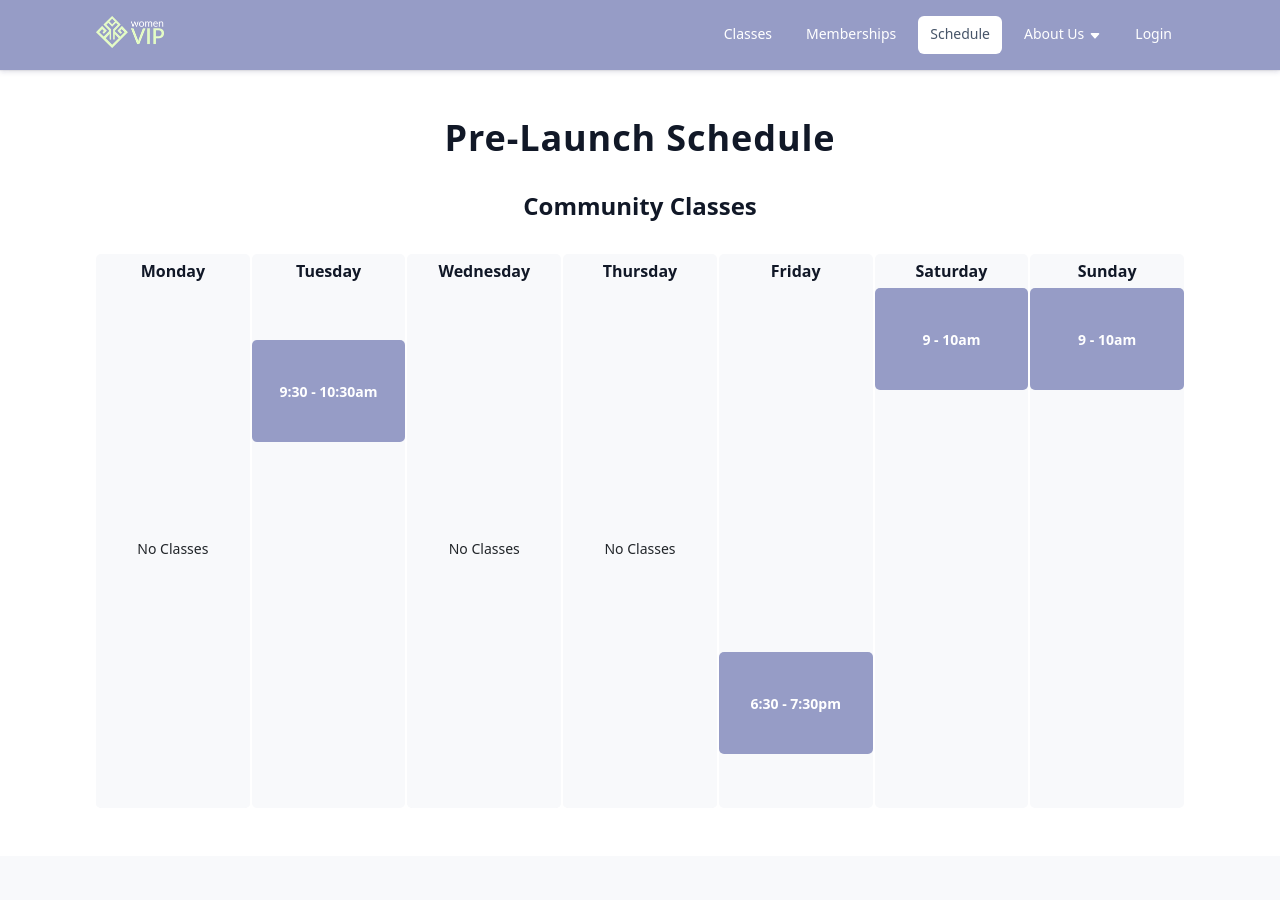
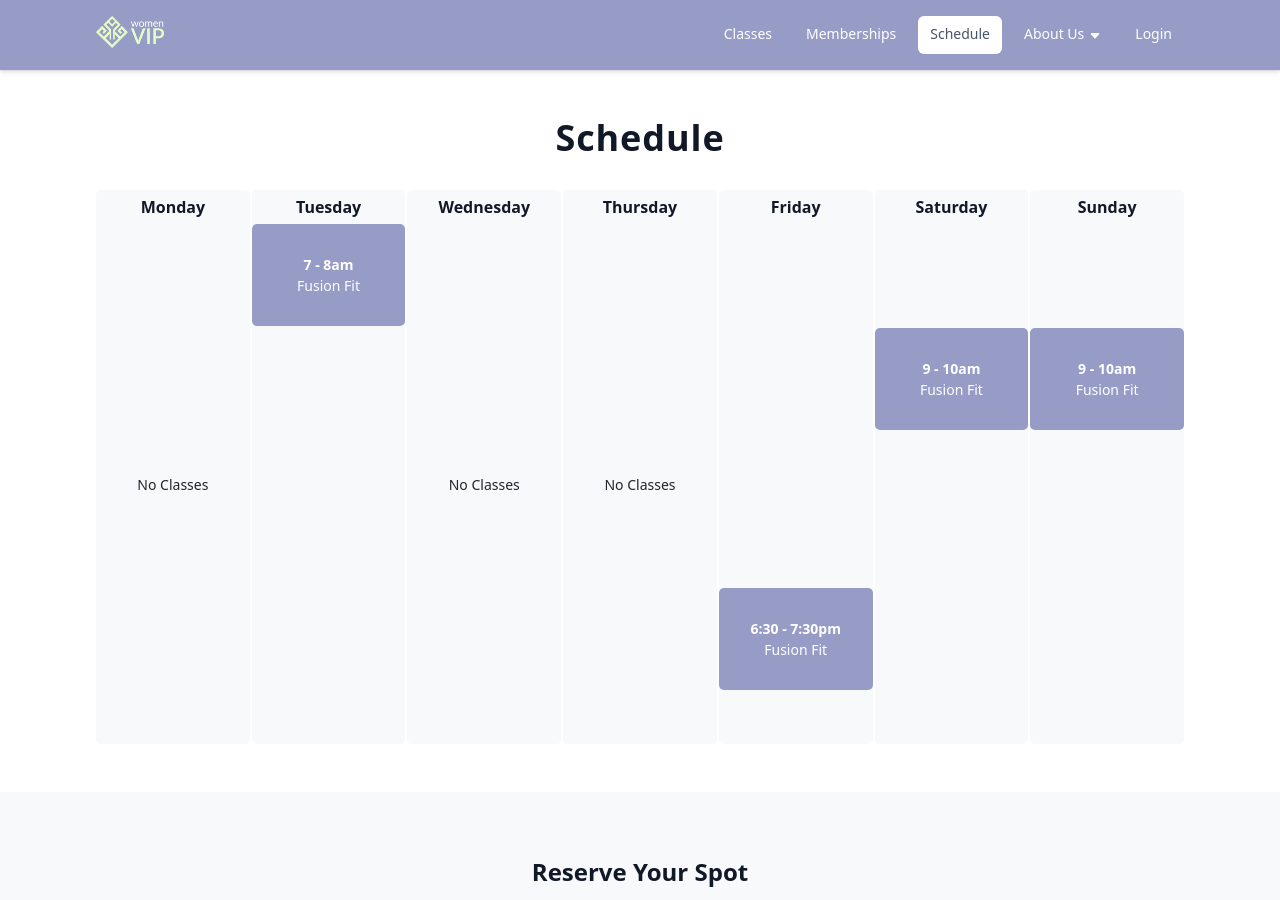
Before and after one commit to TGA-Academy/TGA-Academy.github.io, a Jekyll site: the page built from pages/schedule.html, in a window 1280 px wide and 900 px high. Built offline with Jekyll 4.4.1, drawn with Linux system fonts in a browser that asks for light colours.

Commit message:
adjusting schedule

```diff
--- a/pages/schedule.html
+++ b/pages/schedule.html
@@ -6,11 +6,8 @@ permalink: /schedule
 
 <section>
   <h1 class="text-center">
-    Pre-Launch Schedule
+    Schedule
   </h1>
-  <h2 class="text-center">
-    Community Classes
-  </h2>
 
   <div class="r-calendar">
     <div class="r-calendar-days">
@@ -30,10 +27,11 @@ permalink: /schedule
           Tuesday
         </div>
         <div class="r-calendar-day-events">
-          <div class="r-calendar-day-event r-event-start-2 r-event-end-4">
+          <div class="r-calendar-day-event r-event-start-1 r-event-end-3">
             <div class="r-calendar-day-event-time">
-              9:30 - 10:30am
+              7 - 8am
             </div>
+            <div>Fusion Fit</div>
           </div>
         </div>
       </div>
@@ -69,6 +67,7 @@ permalink: /schedule
             <div class="r-calendar-day-event-time">
               6:30 - 7:30pm
             </div>
+            <div>Fusion Fit</div>
           </div>
         </div>
       </div>
@@ -78,10 +77,11 @@ permalink: /schedule
           Saturday
         </div>
         <div class="r-calendar-day-events">
-          <div class="r-calendar-day-event r-event-start-1 r-event-end-3">
+          <div class="r-calendar-day-event r-event-start-3 r-event-end-5">
             <div class="r-calendar-day-event-time">
               9 - 10am
             </div>
+            <div>Fusion Fit</div>
           </div>
         </div>
       </div>
@@ -91,10 +91,11 @@ permalink: /schedule
           Sunday
         </div>
         <div class="r-calendar-day-events">
-          <div class="r-calendar-day-event r-event-start-1 r-event-end-3">
+          <div class="r-calendar-day-event r-event-start-3 r-event-end-5">
             <div class="r-calendar-day-event-time">
               9 - 10am
             </div>
+            <div>Fusion Fit</div>
           </div>
         </div>
       </div>
```
